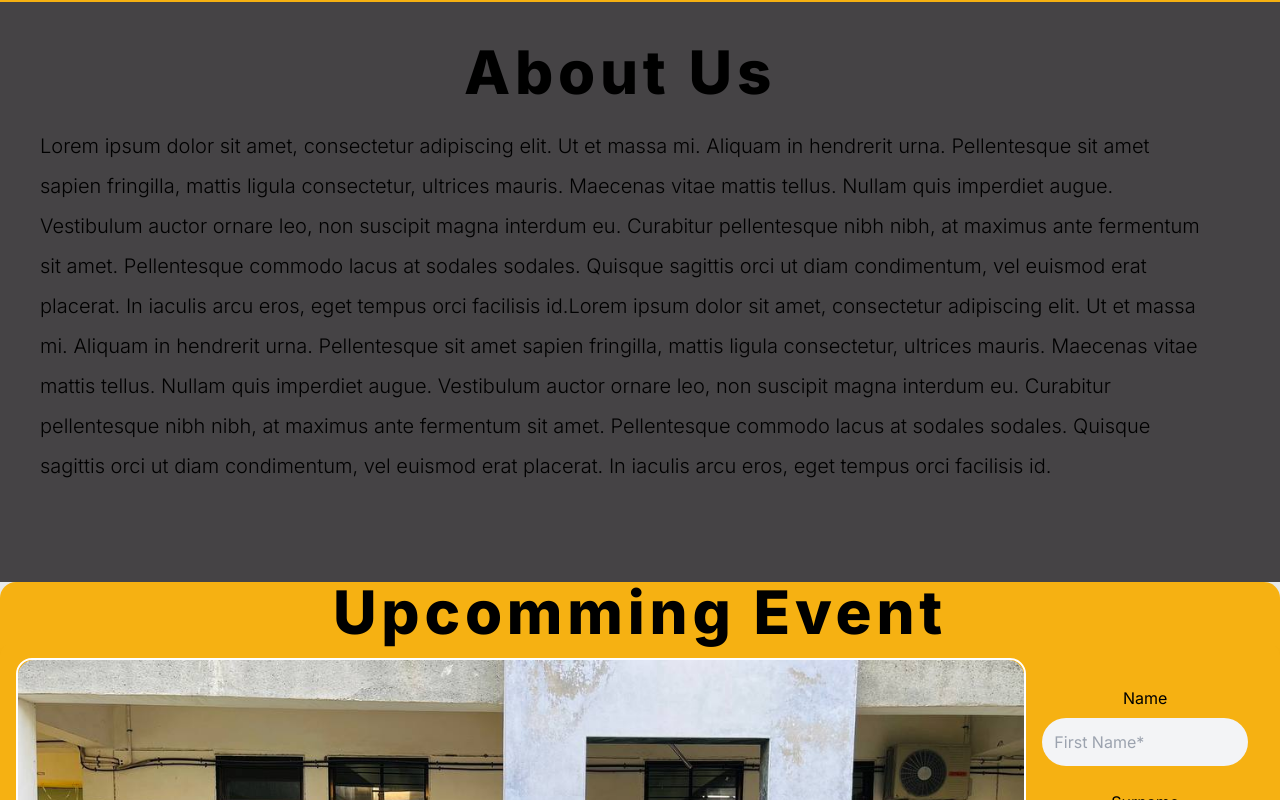
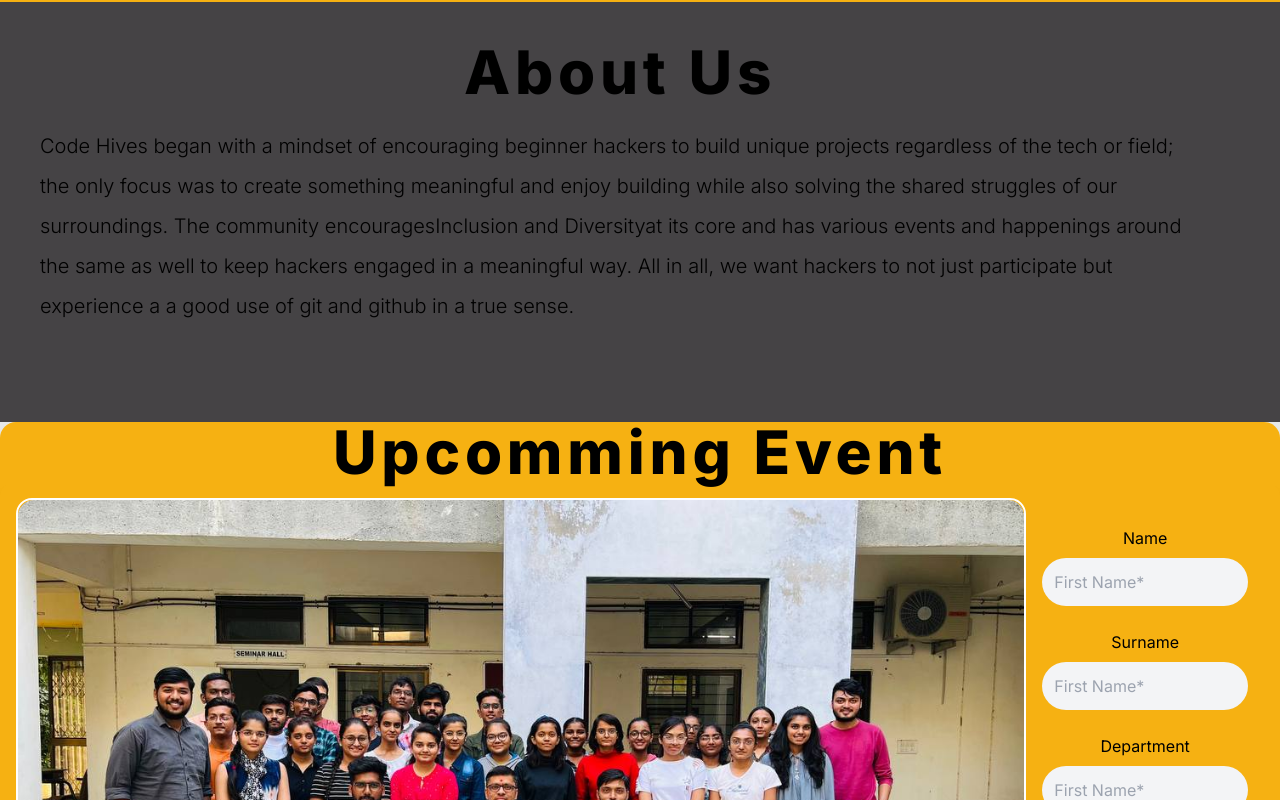
Before and after one commit to jaydeep-kuber/codehivesv3, a Next.js app: page / in a window 1280 px wide. Shown: the part 1060-1860 px from the top of the page. Built offline with nearby package versions, Linux system fonts and the light colour scheme.

Commit message:
T3_about_us_change

```diff
--- a/src/app/components/About.js
+++ b/src/app/components/About.js
@@ -5,22 +5,9 @@ export default function About() {
           <p className="  border-[#ffffffff]max-lg:text-4xl max-sm:text-2xl max-xl:text-5xl max-2xl:text-6xl leading-relaxed text-8xl   font-poppins  font-[800]  tracking-[4.8px]">
             About Us
           </p>
-          <p className="text-xl font-light leading-[2] mt-6 mb-4  ">            Lorem ipsum dolor sit amet, consectetur adipiscing elit. Ut et massa
-            mi. Aliquam in hendrerit urna. Pellentesque sit amet sapien fringilla,
-            mattis ligula consectetur, ultrices mauris. Maecenas vitae mattis
-            tellus. Nullam quis imperdiet augue. Vestibulum auctor ornare leo, non
-            suscipit magna interdum eu. Curabitur pellentesque nibh nibh, at
-            maximus ante fermentum sit amet. Pellentesque commodo lacus at sodales
-            sodales. Quisque sagittis orci ut diam condimentum, vel euismod erat
-            placerat. In iaculis arcu eros, eget tempus orci facilisis id.Lorem
-            ipsum dolor sit amet, consectetur adipiscing elit. Ut et massa mi.
-            Aliquam in hendrerit urna. Pellentesque sit amet sapien fringilla,
-            mattis ligula consectetur, ultrices mauris. Maecenas vitae mattis
-            tellus. Nullam quis imperdiet augue. Vestibulum auctor ornare leo, non
-            suscipit magna interdum eu. Curabitur pellentesque nibh nibh, at
-            maximus ante fermentum sit amet. Pellentesque commodo lacus at sodales
-            sodales. Quisque sagittis orci ut diam condimentum, vel euismod erat
-            placerat. In iaculis arcu eros, eget tempus orci facilisis id.
+          <p className="text-xl font-light leading-[2] mt-6 mb-4  ">    Code Hives began with a mindset of encouraging beginner hackers to build unique projects regardless of the tech or field; the only focus was to create something meaningful and enjoy building while also solving the shared struggles of our surroundings.
+
+          The community encouragesInclusion and Diversityat its core and has various events and happenings around the same as well to keep hackers engaged in a meaningful way. All in all, we want hackers to not just participate but experience a a good use of git and github in a true sense.
           </p>
         </div>
       </div>
--- a/src/app/components/Footer.js
+++ b/src/app/components/Footer.js
@@ -20,21 +20,21 @@ export default function Footer() {
                   <h2 className="mb-6 text-sm font-semibold text-gray-900 uppercase dark:text-white">Social Links</h2>
                   <ul className="text-gray-600 dark:text-gray-400 font-medium">
                       <li className="mb-4">
-                          <a href="https://instagram.com/code.hives?igshid=MzRlODBiNWFlZA=="                   className="hover:underline">Instagram</a>
+                          <a href="https://instagram.com/code.hives?igshid=MzRlODBiNWFlZA=="  target="#"                  className="hover:underline">Instagram</a>
                       </li>
                       <li>
-                          <a href="https://www.linkedin.com/in/code-hives-gecp-0830a9250" className="hover:underline">LinkeIn </a>
+                          <a href="https://www.linkedin.com/in/code-hives-gecp-0830a9250" target="#" className="hover:underline">LinkeIn </a>
                       </li>
                       <li>
-                          <a href="https://youtube.com/@codehives8821" className="hover:underline">Youtube </a>
+                          <a href="https://youtube.com/@codehives8821"  target="#" className="hover:underline">Youtube </a>
                       </li>
                   </ul>
               </div>
               <div>
                   <h2 className="mb-6 text-sm font-semibold text-gray-900 uppercase dark:text-white">Email</h2>
                   <ul className="text-gray-600 dark:text-gray-400 font-medium">
-                      <li className="mb-4">  code.hives@gecptan.ac.in
-                          <a href="mailto:code.hives@gecptan.ac.in" className="hover:underline "></a>
+                      <li className="mb-4">
+                          <a href="mailto:code.hives@gecptan.ac.in"  target="#" className="hover:underline ">code.hives@gecptan.ac.in</a>
                       </li>
                   </ul>
               </div>
@@ -46,7 +46,7 @@ export default function Footer() {
               384265 At & Post Katpur.
                       </li>
                       <li>
-                          <a href="#" className="hover:underline">Terms &amp; Conditions</a>
+                          <a href="#"  target="#" className="hover:underline">Terms &amp; Conditions</a>
                       </li>
                   </ul>
               </div>
```
Also changed, not shown: 1 other file (tests, documents, lock files or other folders).
